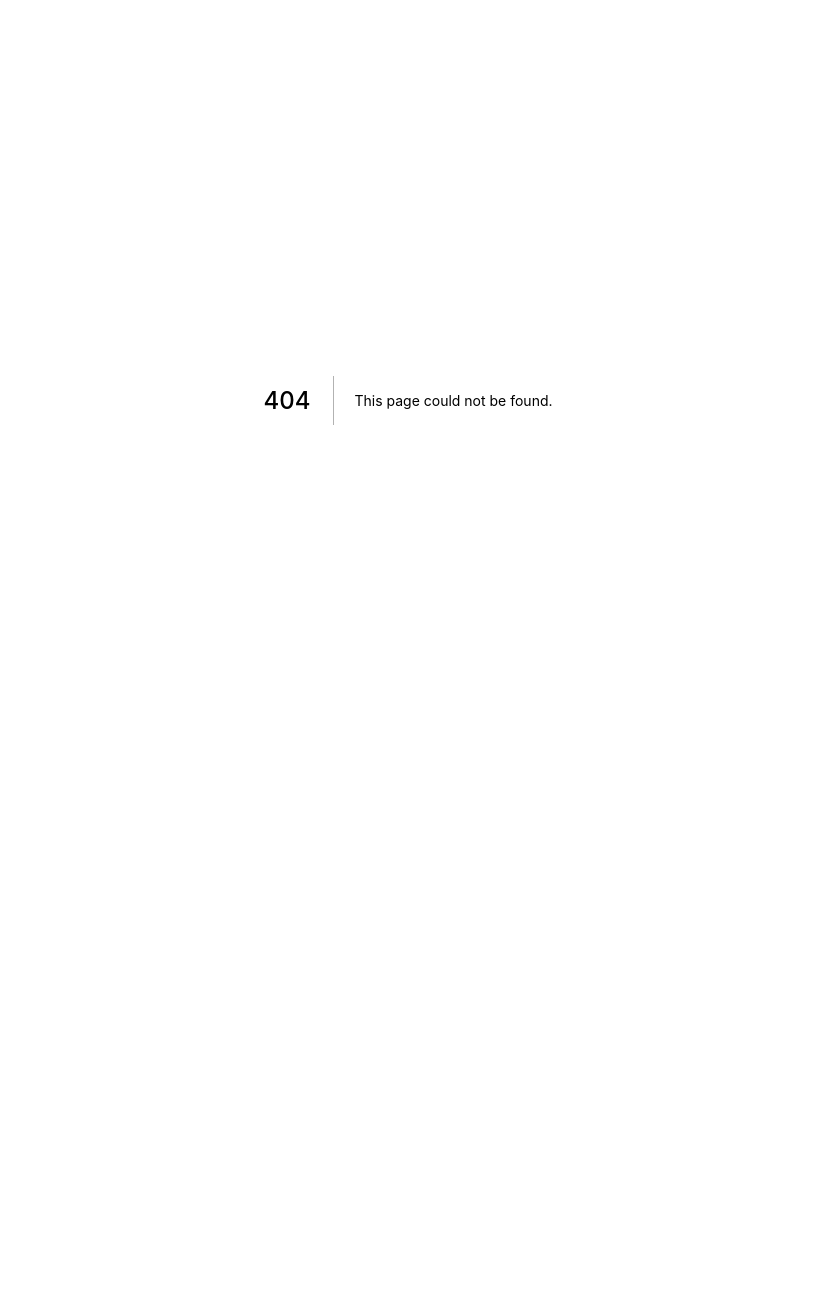
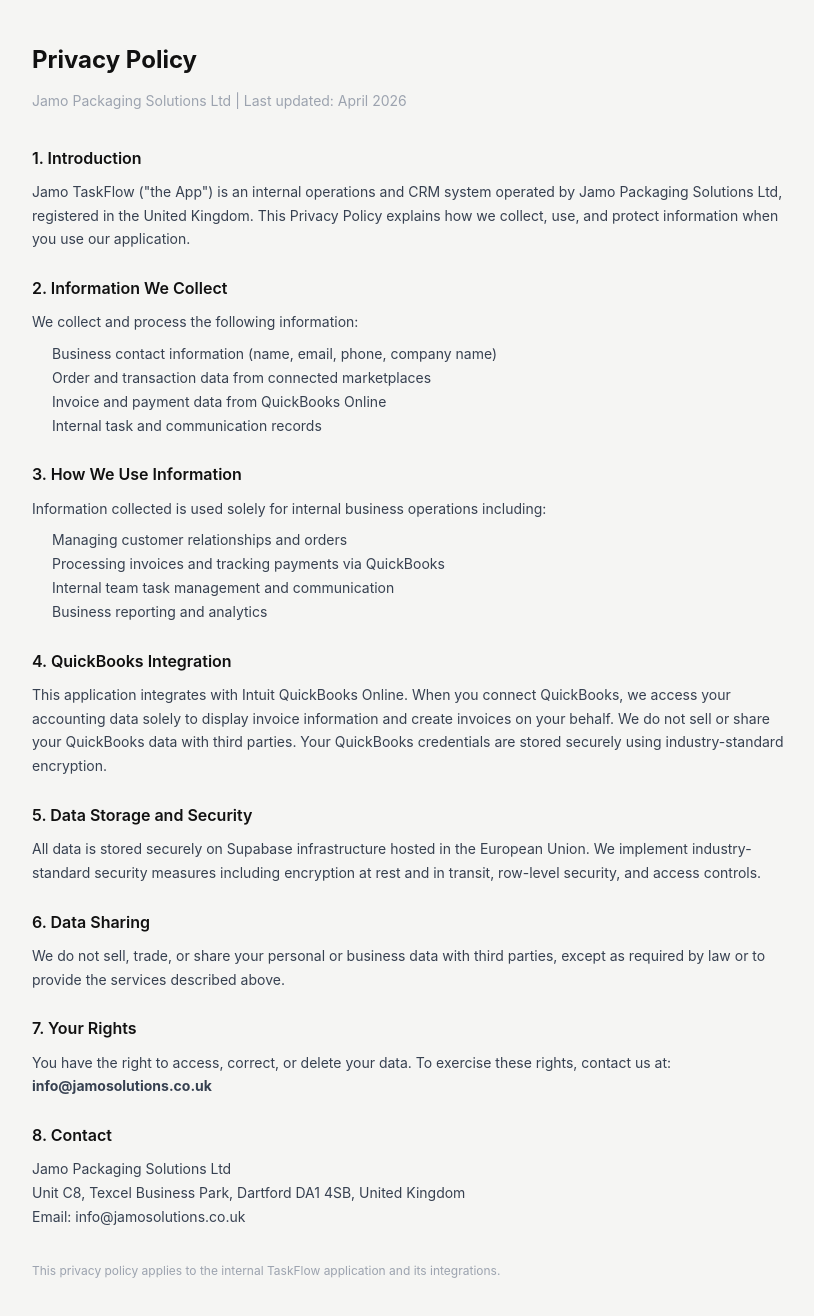
Before and after one commit to 801106/jamo-task-system, a Next.js app: page /privacy in a window 1280 px wide. Before the commit this address had no page. Shown: the top 1316 px of the page, without its empty margins (232-1046 px from the left). Before the commit the page ends 800 px from the top, so only its background shows below. Built offline with nearby package versions, Linux system fonts and the light colour scheme.

Commit message:
Create page.js

```diff
--- /dev/null
+++ b/app/privacy/page.js
@@ -0,0 +1,47 @@
+'use client'
+export default function PrivacyPolicy() {
+  return (
+    <div style={{ maxWidth:'800px', margin:'0 auto', padding:'40px 24px', fontFamily:"'DM Sans',-apple-system,sans-serif", fontSize:'14px', color:'#374151', lineHeight:'1.7' }}>
+      <h1 style={{ fontSize:'24px', fontWeight:'700', color:'#111', marginBottom:'8px' }}>Privacy Policy</h1>
+      <p style={{ color:'#9ca3af', marginBottom:'32px' }}>Jamo Packaging Solutions Ltd | Last updated: April 2026</p>
+
+      <h2 style={{ fontSize:'16px', fontWeight:'600', color:'#111', marginTop:'24px', marginBottom:'8px' }}>1. Introduction</h2>
+      <p>Jamo TaskFlow ("the App") is an internal operations and CRM system operated by Jamo Packaging Solutions Ltd, registered in the United Kingdom. This Privacy Policy explains how we collect, use, and protect information when you use our application.</p>
+
+      <h2 style={{ fontSize:'16px', fontWeight:'600', color:'#111', marginTop:'24px', marginBottom:'8px' }}>2. Information We Collect</h2>
+      <p>We collect and process the following information:</p>
+      <ul style={{ paddingLeft:'20px', marginTop:'8px' }}>
+        <li>Business contact information (name, email, phone, company name)</li>
+        <li>Order and transaction data from connected marketplaces</li>
+        <li>Invoice and payment data from QuickBooks Online</li>
+        <li>Internal task and communication records</li>
+      </ul>
+
+      <h2 style={{ fontSize:'16px', fontWeight:'600', color:'#111', marginTop:'24px', marginBottom:'8px' }}>3. How We Use Information</h2>
+      <p>Information collected is used solely for internal business operations including:</p>
+      <ul style={{ paddingLeft:'20px', marginTop:'8px' }}>
+        <li>Managing customer relationships and orders</li>
+        <li>Processing invoices and tracking payments via QuickBooks</li>
+        <li>Internal team task management and communication</li>
+        <li>Business reporting and analytics</li>
+      </ul>
+
+      <h2 style={{ fontSize:'16px', fontWeight:'600', color:'#111', marginTop:'24px', marginBottom:'8px' }}>4. QuickBooks Integration</h2>
+      <p>This application integrates with Intuit QuickBooks Online. When you connect QuickBooks, we access your accounting data solely to display invoice information and create invoices on your behalf. We do not sell or share your QuickBooks data with third parties. Your QuickBooks credentials are stored securely using industry-standard encryption.</p>
+
+      <h2 style={{ fontSize:'16px', fontWeight:'600', color:'#111', marginTop:'24px', marginBottom:'8px' }}>5. Data Storage and Security</h2>
+      <p>All data is stored securely on Supabase infrastructure hosted in the European Union. We implement industry-standard security measures including encryption at rest and in transit, row-level security, and access controls.</p>
+
+      <h2 style={{ fontSize:'16px', fontWeight:'600', color:'#111', marginTop:'24px', marginBottom:'8px' }}>6. Data Sharing</h2>
+      <p>We do not sell, trade, or share your personal or business data with third parties, except as required by law or to provide the services described above.</p>
+
+      <h2 style={{ fontSize:'16px', fontWeight:'600', color:'#111', marginTop:'24px', marginBottom:'8px' }}>7. Your Rights</h2>
+      <p>You have the right to access, correct, or delete your data. To exercise these rights, contact us at: <strong>info@jamosolutions.co.uk</strong></p>
+
+      <h2 style={{ fontSize:'16px', fontWeight:'600', color:'#111', marginTop:'24px', marginBottom:'8px' }}>8. Contact</h2>
+      <p>Jamo Packaging Solutions Ltd<br/>Unit C8, Texcel Business Park, Dartford DA1 4SB, United Kingdom<br/>Email: info@jamosolutions.co.uk</p>
+
+      <p style={{ marginTop:'32px', color:'#9ca3af', fontSize:'12px' }}>This privacy policy applies to the internal TaskFlow application and its integrations.</p>
+    </div>
+  )
+}
```
